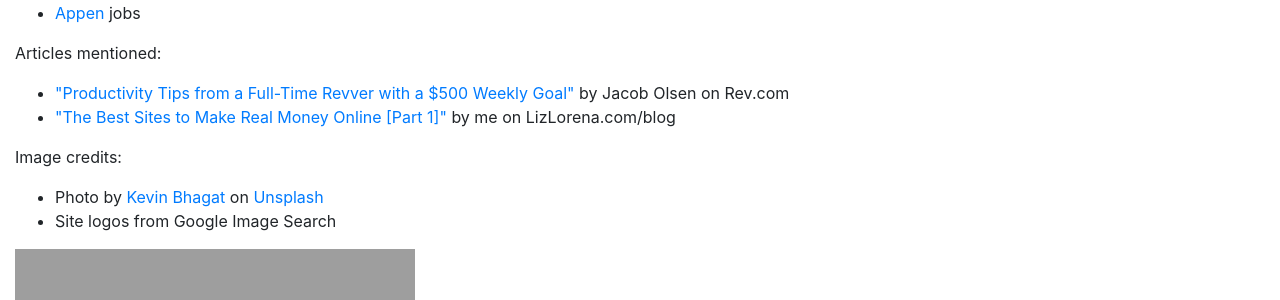
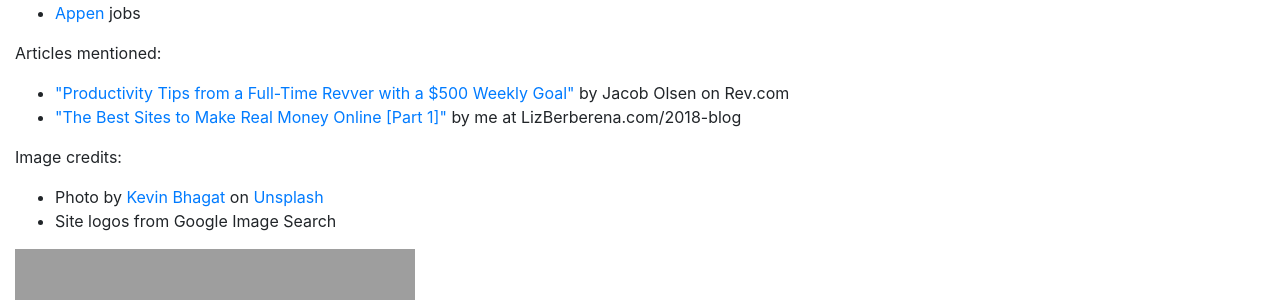
Before and after one commit to byliz/blog, a Jekyll site: the page built from _posts/2018-08-27-the-best-sites-to-make-real-money-online-part-2.md, in a window 1280 px wide and 900 px high, scrolled down 3861 px. Shown: the part 153-453 px from the top of the window. Built offline with Jekyll 4.4.1, drawn with Linux system fonts in a browser that asks for light colours; nearby versions of some CDN libraries; comment, search, counter and statistics services are not loaded.

Commit message:
Update 2018-08-27-the-best-sites-to-make-real-money-online-part-2.md

```diff
--- a/_posts/2018-08-27-the-best-sites-to-make-real-money-online-part-2.md
+++ b/_posts/2018-08-27-the-best-sites-to-make-real-money-online-part-2.md
@@ -11,7 +11,7 @@
 
 <iframe class="video" src="https://www.youtube.com/embed/2e-uLBC5k0o" frameborder="0" allow="accelerometer; autoplay; encrypted-media; gyroscope; picture-in-picture" allowfullscreen></iframe>
 
-<p><first-letter>W</first-letter>elcome to the second part of my list of the best sites to make real money online! For this part, I've found two other legitimate ways of making money online recently. Note that for this list, the jobs require a lengthy application or qualification process in order to be accepted to start working with the company, but that shouldn't stop you from trying because the rewards outnumber those of the <a href="{{ site.url }}/blog/posts/the-best-sites-to-make-real-money-online-part-1">first two sites</a> on this list.</p>
+<p><first-letter>W</first-letter>elcome to the second part of my list of the best sites to make real money online! For this part, I've found two other legitimate ways of making money online recently. Note that for this list, the jobs require a lengthy application or qualification process in order to be accepted to start working with the company, but that shouldn't stop you from trying because the rewards outnumber those of the <a href="{{ site.url }}/2018-blog/posts/the-best-sites-to-make-real-money-online-part-1">first two sites</a> on this list.</p>
 
 <h3>Rev.com</h3>
 
@@ -73,7 +73,7 @@
 
 <ul>
 	<li><a href="https://www.rev.com/blog/productivity-tips-full-time-revver/" target="_blank">"Productivity Tips from a Full-Time Revver with a $500 Weekly Goal"</a> by Jacob Olsen on Rev.com</li>
-	<li><a href="{{ site.url }}/2018-blog/posts/the-best-sites-to-make-real-money-online-part-1">"The Best Sites to Make Real Money Online [Part 1]"</a> by me on LizLorena.com/blog</li>
+	<li><a href="{{ site.url }}/2018-blog/posts/the-best-sites-to-make-real-money-online-part-1">"The Best Sites to Make Real Money Online [Part 1]"</a> by me at LizBerberena.com/2018-blog</li>
 </ul>
 
 <p>Image credits:</p>
```
